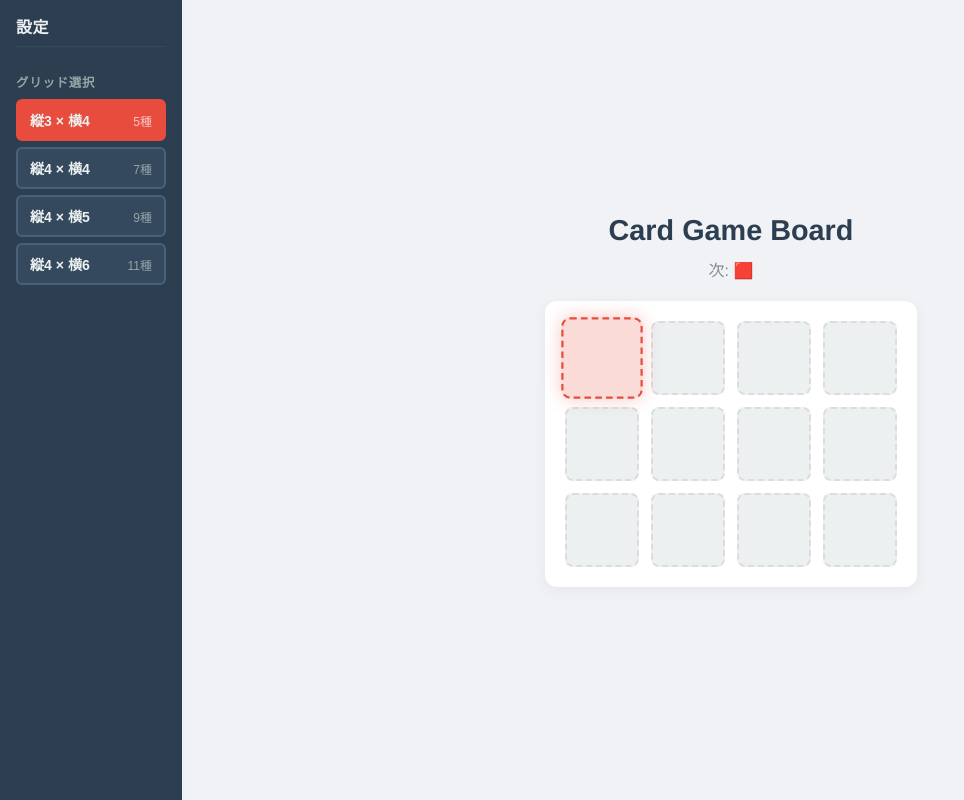
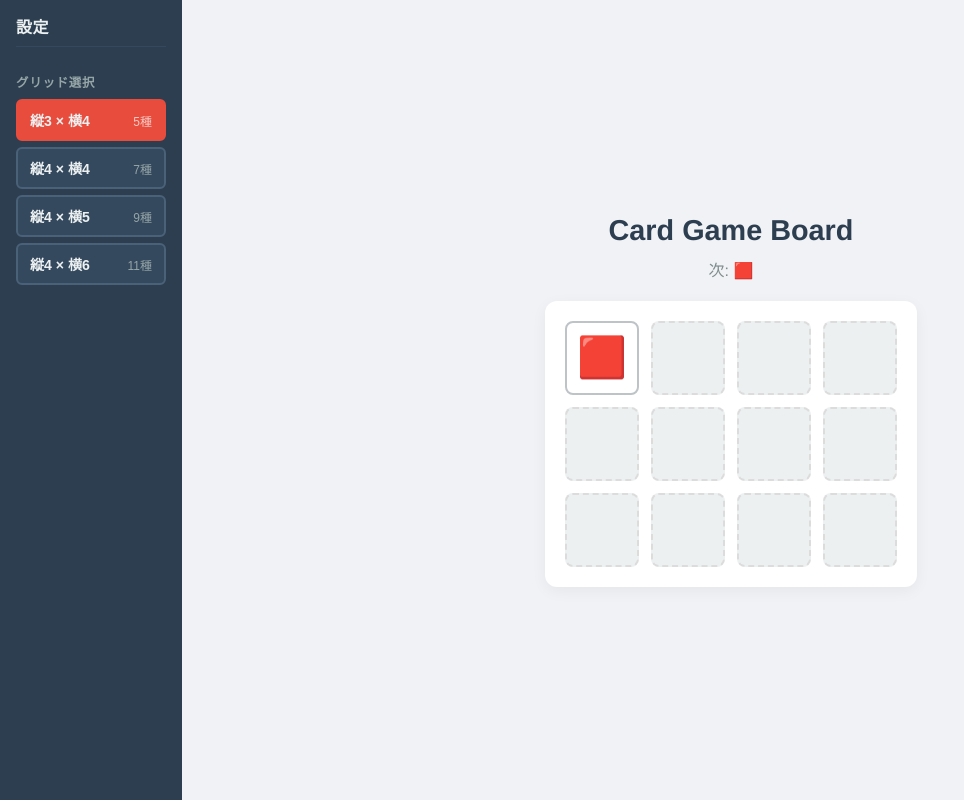
Before and after one commit to nanicoco/lucky-panel-sim, a plain HTML site: page index.html in a window 1280 px wide. Both pictures are taken after a click on the element 602 px from the left and 357 px from the top of the page. Shown: the whole page, without its empty margins (0-964 px from the left). Drawn offline with Linux system fonts and the light colour scheme.

Commit message:
feat: phase-branching in handleCardClick() for setup/play modes
Co-Authored-By: Claude Sonnet 4.6 <noreply@anthropic.com>

```diff
--- a/index.html
+++ b/index.html
@@ -297,6 +297,18 @@
 
         // カードクリック処理
         function handleCardClick(index, rows, cols) {
+            if (phase === 'setup') {
+                // セットアップ: 未セットのマスのみ受け付ける
+                if (cards[index] !== null) return;
+                cards[index] = sequence[nextIdx++];
+                if (nextIdx >= sequence.length) {
+                    phase = 'play';
+                }
+                renderGrid(rows, cols);
+                return;
+            }
+
+            // プレイフェーズ: 既存の入れ替えロジック
             if (selectedIndex === null) {
                 selectedIndex = index;
             } else if (selectedIndex === index) {
```
